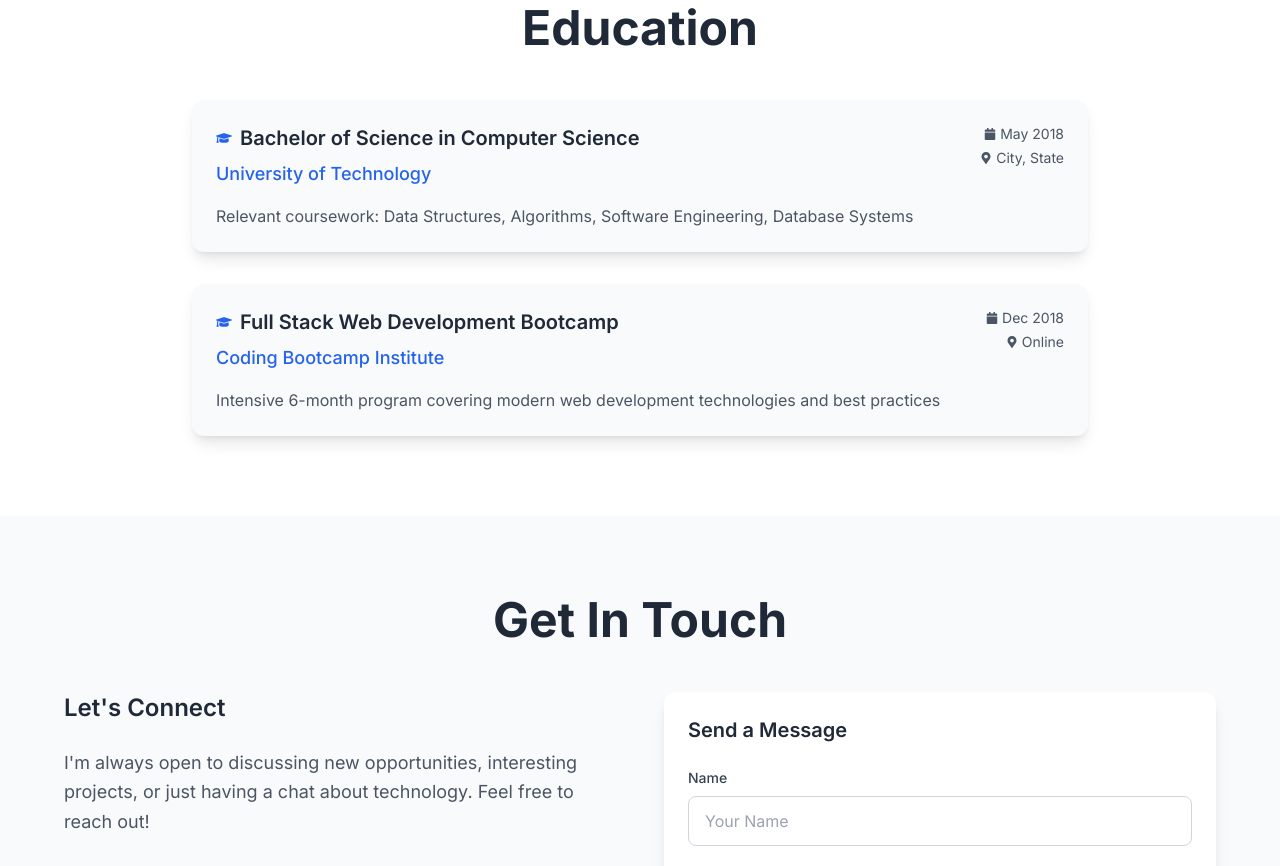
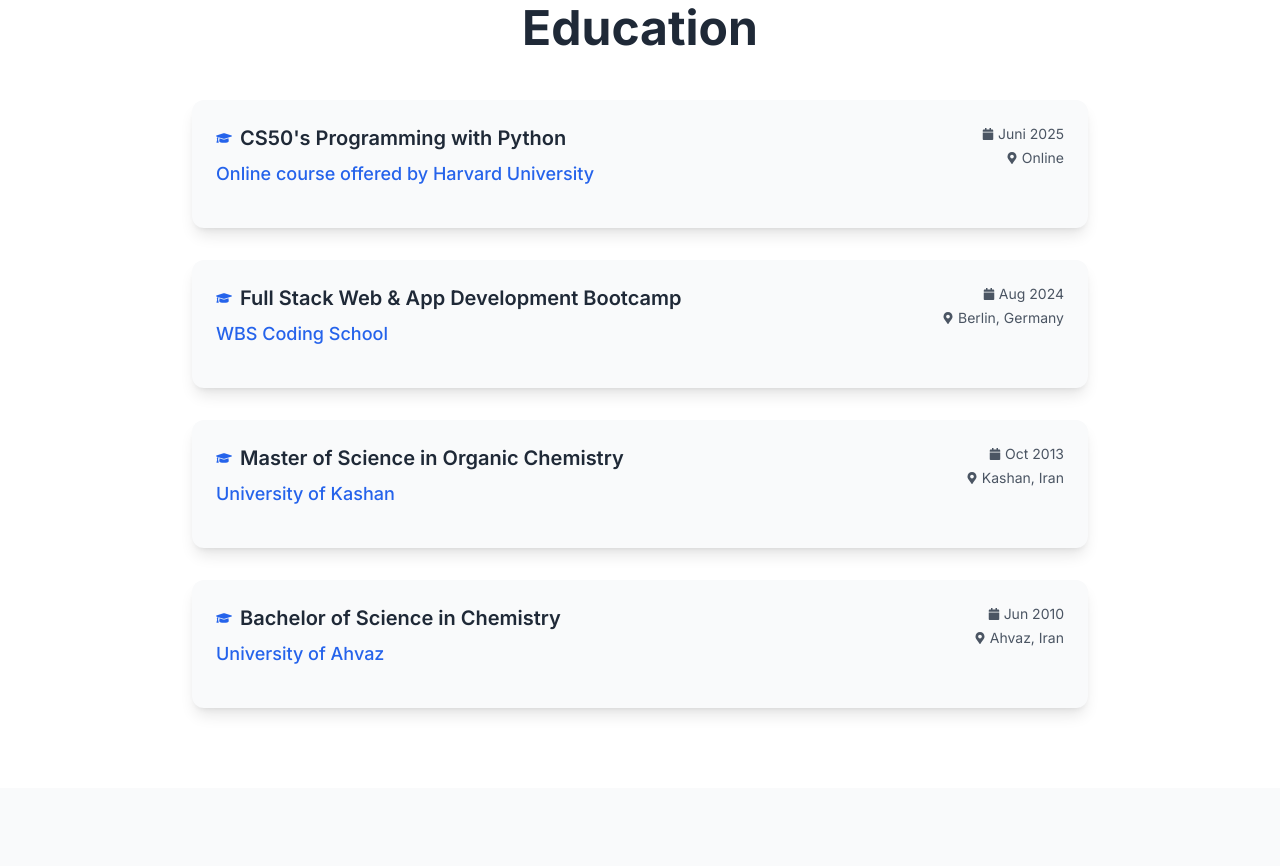
Before and after one commit to AnnaNajafiH/myPortfolio, a React (Vite) app: page / in a window 1280 px wide. Shown: the part 4400-5266 px from the top of the page. Built offline with nearby package versions, Linux system fonts and the light colour scheme.

Commit message:
update data

```diff
--- a/src/data/portfolio.ts
+++ b/src/data/portfolio.ts
@@ -223,20 +223,38 @@
 ];
 
 export const education = [
+    {
+        id: 1,
+        degree: "CS50's Programming with Python",
+        school: "Online course offered by Harvard University",
+        location: "Online",
+        graduationDate: "Juni 2025",
+        description: ""
+      },
   {
-    id: 1,
-    degree: "Bachelor of Science in Computer Science",
-    school: "University of Technology",
-    location: "City, State",
-    graduationDate: "May 2018",
-    description: "Relevant coursework: Data Structures, Algorithms, Software Engineering, Database Systems"
+    id: 2,
+    degree: "Full Stack Web & App Development Bootcamp",
+    school: "WBS Coding School",
+    location: "Berlin, Germany",
+    graduationDate: "Aug 2024",
+    description: ""
+  },
+
+  {
+    id: 3,
+    degree: "Master of Science in Organic Chemistry",
+    school: "University of Kashan",
+    location: "Kashan, Iran",
+    graduationDate: "Oct 2013",
+    description: ""
   },
   {
-    id: 2,
-    degree: "Full Stack Web Development Bootcamp",
-    school: "Coding Bootcamp Institute",
-    location: "Online",
-    graduationDate: "Dec 2018",
-    description: "Intensive 6-month program covering modern web development technologies and best practices"
-  }
+    id: 4,
+    degree: "Bachelor of Science in Chemistry",
+    school: "University of Ahvaz",
+    location: "Ahvaz, Iran",
+    graduationDate: "Jun 2010",
+    description: ""
+  },
+
 ];
--- a/src/pages/Home.tsx
+++ b/src/pages/Home.tsx
@@ -3,7 +3,7 @@
 import About from '../components/About';
 import Skills from '../components/Skills';
 import Projects from '../components/ProjectsSection';
-import Experience from '../components/Experience';
+// import Experience from '../components/Experience';
 import Education from '../components/Education';
 import Contact from '../components/ContactSection';
 
```
Also changed, not shown: src/assets/images/CS50P.png (added), src/assets/images/WBS-School.jpg (renamed from src/assets/images/certificate_Nahid_Najafi_Hajiwar.jpg).
